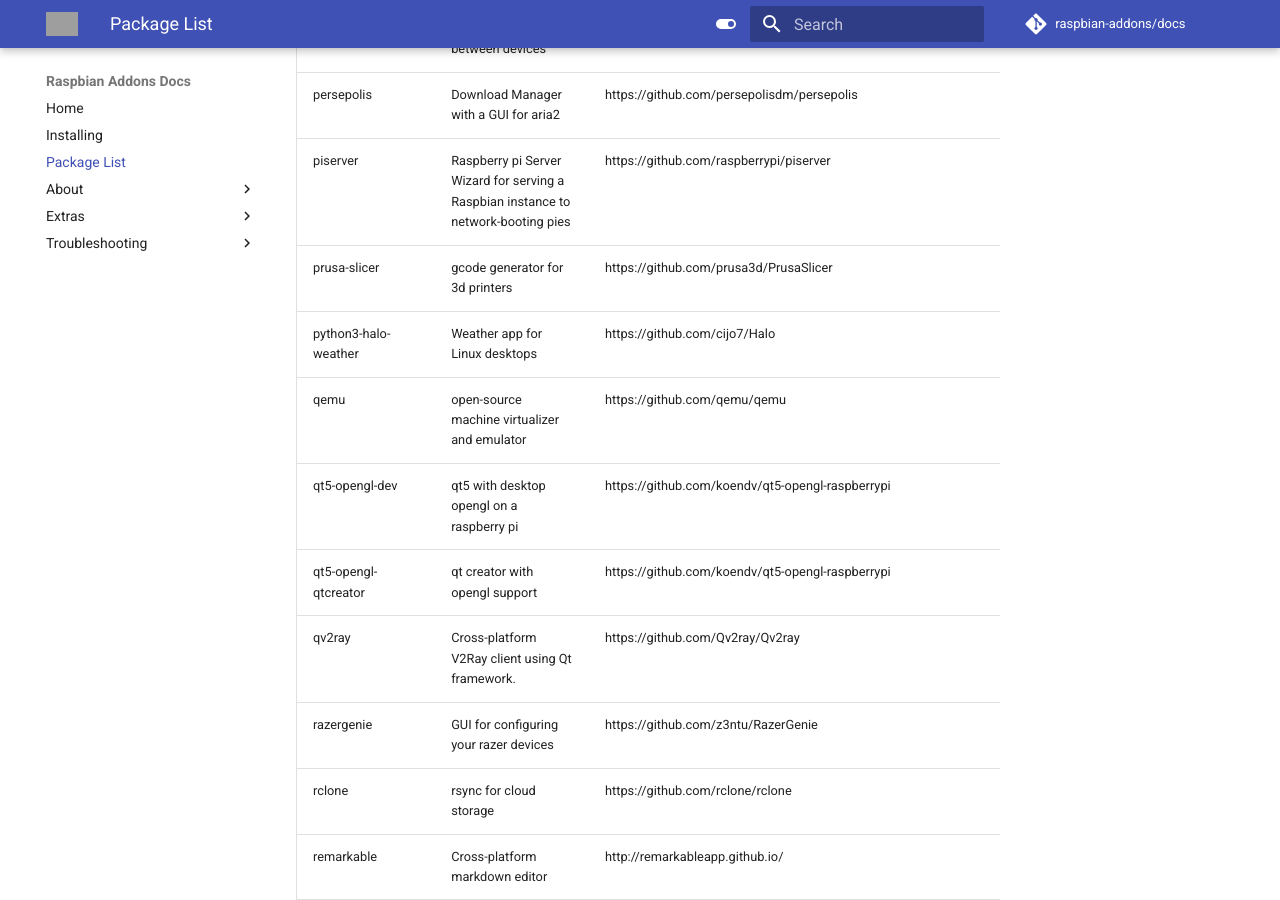
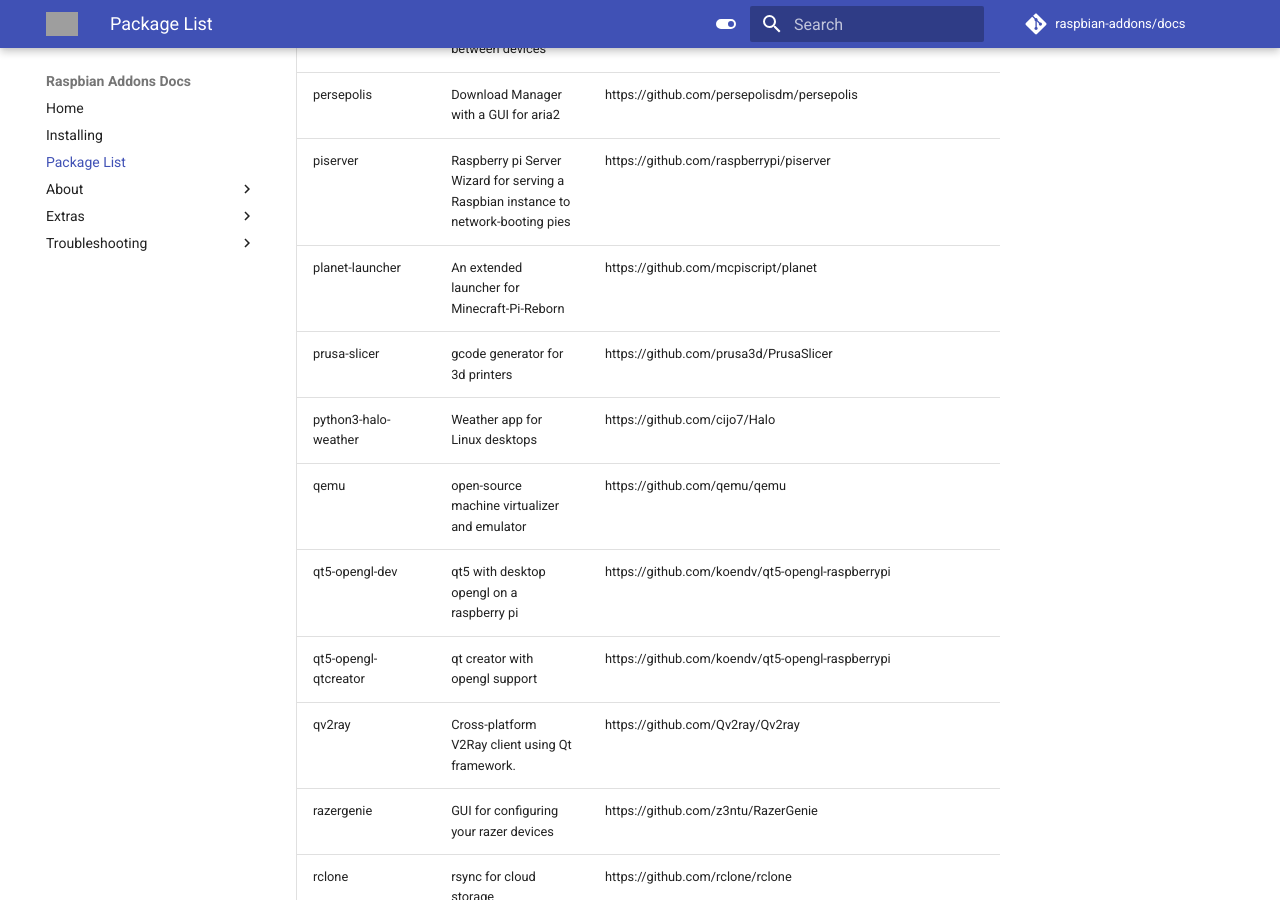
Before and after one commit to raspbian-addons/docs, an MkDocs documentation site: the page built from docs/package-list.md, in a window 1280 px wide and 900 px high, scrolled down 7283 px. Built offline with MkDocs 1.6.1 and Material for MkDocs 9.7.7, drawn with Linux system fonts in a browser that asks for light colours; comment, search, counter and statistics services are not loaded; grey boxes are pictures that could not be loaded.

Commit message:
packagelist: Add Planet-Launcher (#29)

```diff
--- a/docs/package-list.md
+++ b/docs/package-list.md
@@ -99,6 +99,7 @@
 | pbgopy | Copy and paste between devices | https://github.com/nakabonne/pbgopy |
 | persepolis | Download Manager with a GUI for aria2 | https://github.com/persepolisdm/persepolis |
 | piserver | Raspberry pi Server Wizard for serving a Raspbian instance to network-booting pies | https://github.com/raspberrypi/piserver |
+| planet-launcher | An extended launcher for Minecraft-Pi-Reborn | https://github.com/mcpiscript/planet |
 | prusa-slicer | gcode generator for 3d printers | https://github.com/prusa3d/PrusaSlicer |
 | python3-halo-weather | Weather app for Linux desktops | https://github.com/cijo7/Halo |
 | qemu | open-source machine virtualizer and emulator | https://github.com/qemu/qemu |
```
